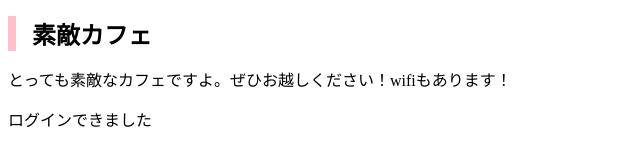
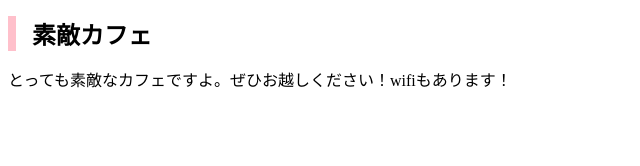
Before and after one commit to hyama1/mycafe, a plain HTML site: page index.html in a window 1280 px wide. Shown: the whole page, without its empty margins (0-640 px from the left). Drawn offline with Linux system fonts and the light colour scheme.

Commit message:
Update index.html

```diff
--- a/index.html
+++ b/index.html
@@ -8,6 +8,5 @@
 <body>
   <h1>素敵カフェ</h1>
   <P>とっても素敵なカフェですよ。ぜひお越しください！wifiもあります！</P>
-  <P>ログインできました</p>
 </body>
 </html>
```
